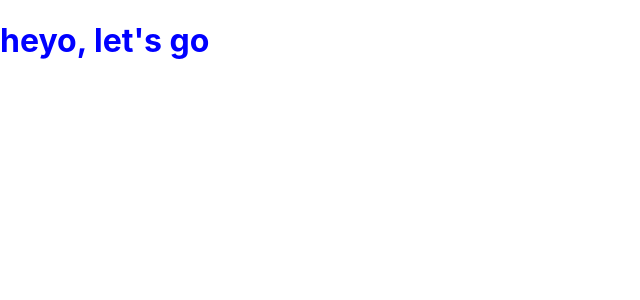
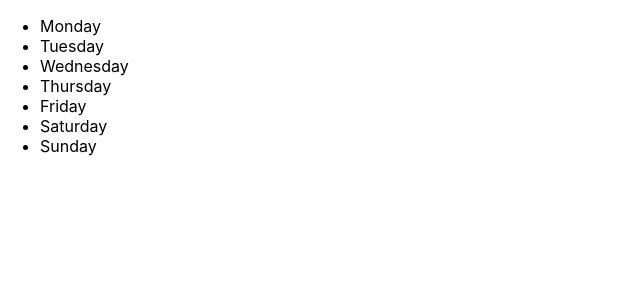
Before and after one commit to Costath/React-Essentials, a React (Create React App) app: page / in a window 1280 px wide. Shown: the top 300 px of the page, without its empty margins (0-640 px from the left). Built offline with nearby package versions, Linux system fonts and the light colour scheme.

Commit message:
video 2.4

```diff
--- a/src/index.js
+++ b/src/index.js
@@ -3,10 +3,14 @@
 import './index.css';
 
 ReactDOM.render(
-  React.createElement("h1",
-    { style: {
-        color: "blue"
-      }
-    }, "heyo, let's go"),
+  <ul>
+    <li>Monday</li>
+    <li>Tuesday</li>
+    <li>Wednesday</li>
+    <li>Thursday</li>
+    <li>Friday</li>
+    <li>Saturday</li>
+    <li>Sunday</li>
+  </ul>,
   document.getElementById('root')
 );
```
